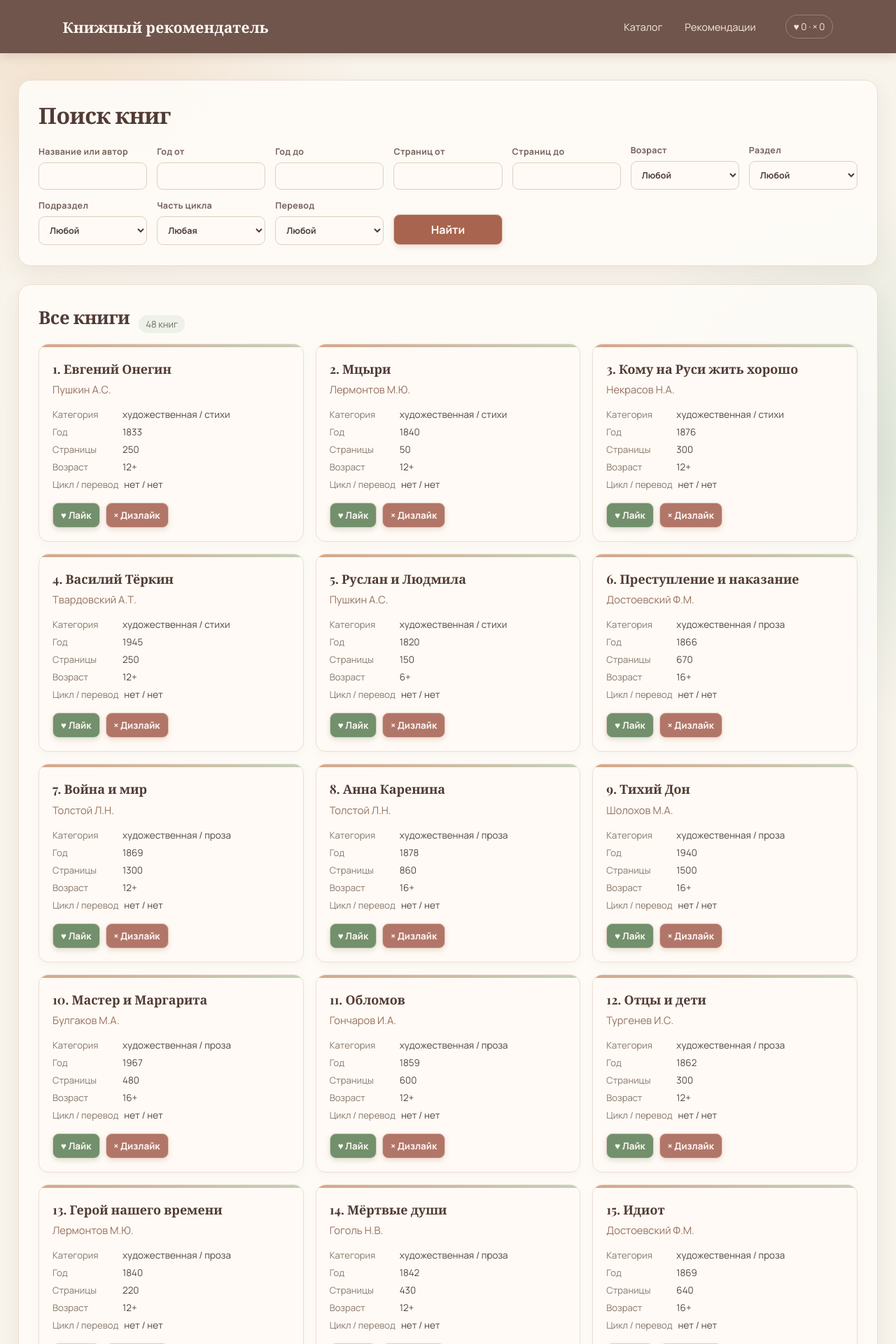
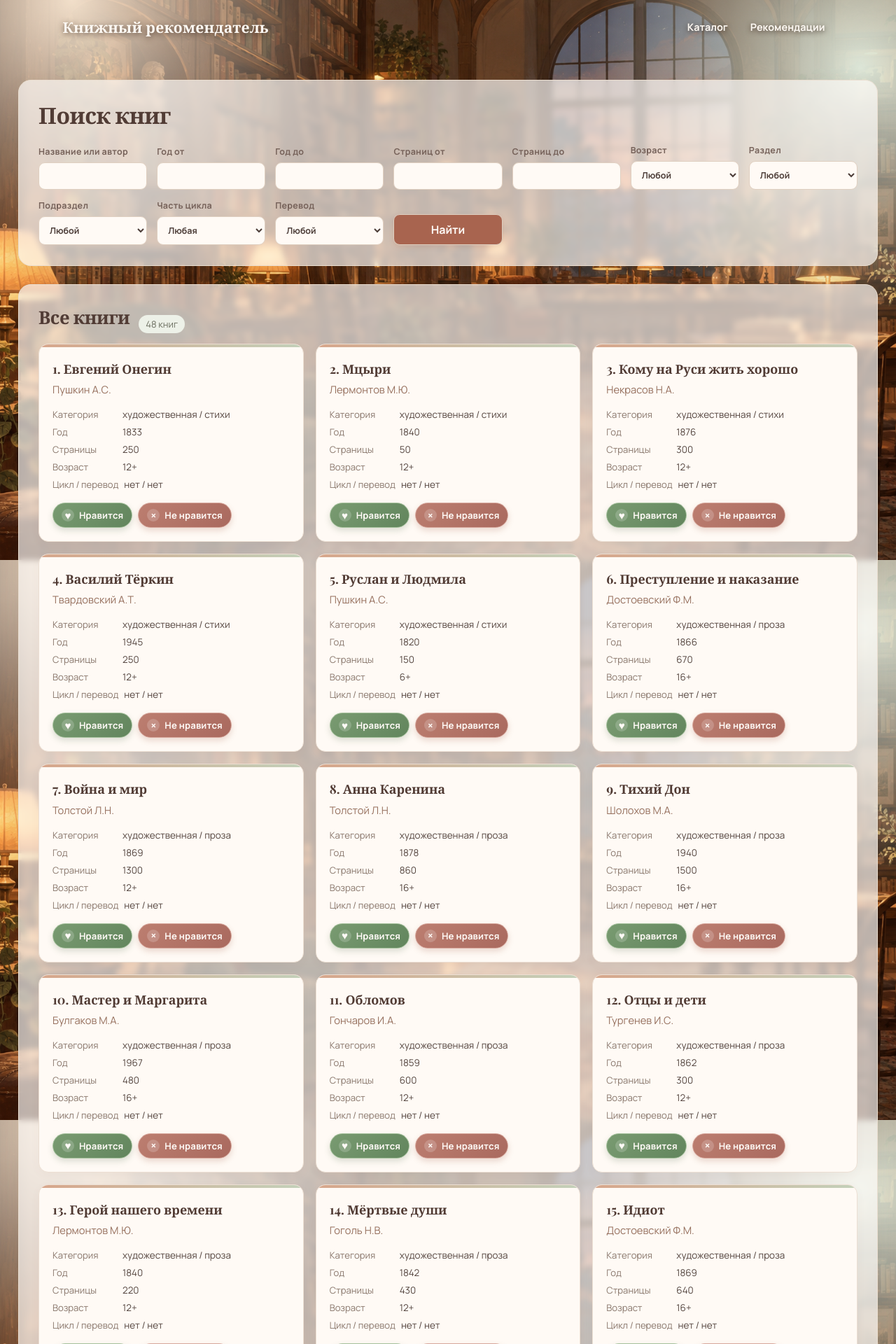
Before and after one commit to CakeForKit/ai-system, a FastAPI app: page / in a window 1280 px wide. Shown: the top 1920 px of the page at 70% size. Run offline with FastAPI, Linux system fonts and the light colour scheme; parts of the project's set-up code (start-up, migrations or seed data) failed here and were passed over.

Commit message:
lab3 v2 front v2

```diff
--- a/app/static/style.css
+++ b/app/static/style.css
@@ -15,7 +15,7 @@ body {
   background:
     radial-gradient(circle at 8% 0%, #f2dfca 0, transparent 26rem),
     radial-gradient(circle at 96% 12%, #dce5d7 0, transparent 24rem),
-    #f8f3eb;
+    url("/static/library-lamps.png") center / cover fixed no-repeat;
 }
 
 .header {
@@ -25,8 +25,8 @@ body {
   gap: 30px;
   padding: 0 7vw;
   color: #fffaf4;
-  background: #70554c;
-  box-shadow: 0 3px 14px #583a3129;
+  background: transparent;
+  box-shadow: none;
 }
 
 .brand {
@@ -37,17 +37,17 @@ body {
   font-weight: 700;
   letter-spacing: .01em;
   text-decoration: none;
+  text-shadow: 0 2px 8px #332018b8;
 }
 
 nav { display: flex; gap: 8px; }
-nav a { padding: 8px 12px; border-radius: 999px; color: #f8e9d9; font-size: .9rem; text-decoration: none; transition: background .18s ease, color .18s ease; }
-nav a:hover { color: #fff; background: #ffffff1c; }
-.counters { padding: 7px 11px; border: 1px solid #f6ddd04d; border-radius: 999px; color: #f9e9d9; font-size: .84rem; }
+nav a { padding: 8px 12px; border-radius: 999px; color: #fffaf4; font-size: .9rem; font-weight: 700; text-decoration: none; text-shadow: 0 2px 7px #332018b8; transition: background .18s ease, color .18s ease; }
+nav a:hover { color: #fff; background: #3e281d73; }
 
 main { max-width: 1440px; margin: 38px auto 54px; padding: 0 26px; }
-.search-panel, .results { border: 1px solid #eaded0; border-radius: 18px; background: #fffdf9d9; box-shadow: 0 10px 28px #6a4a3a12; }
-.search-panel { padding: 27px 28px 29px; }
-.results { margin-top: 26px; padding: 28px; }
+.search-panel, .results { border: 1px solid #eaded0; border-radius: 18px; background: #fffdf9e8; box-shadow: 0 10px 28px #6a4a3a18; }
+.search-panel { padding: 27px 28px 29px; background: #fffdf9ad; backdrop-filter: blur(4px); }
+.results { margin-top: 26px; padding: 28px; background: #fffdf9ad; backdrop-filter: blur(4px); }
 
 h1, h2 { margin: 0 0 20px; color: #513c35; font-family: "Playfair Display", Georgia, serif; font-weight: 700; letter-spacing: -.015em; }
 h1 { font-size: clamp(1.55rem, 2.5vw, 2rem); }
@@ -79,11 +79,12 @@ dt { min-width: 92px; color: #8a786d; font-size: .82rem; }
 dd { margin: 0; color: #554640; font-size: .84rem; }
 .actions { display: flex; align-items: center; flex-wrap: wrap; gap: 8px; }
 .actions form { margin: 0; }
-.actions button { padding: 8px 11px; font-size: .84rem; }
-.like { background: #72906c; box-shadow: 0 3px 7px #58785331; }
-.like:hover { background: #5e7959; }
-.dislike { background: #b27669; box-shadow: 0 3px 7px #9d58402b; }
-.dislike:hover { background: #995d52; }
+.actions button { display: inline-flex; align-items: center; gap: 7px; padding: 8px 12px; border: 1px solid transparent; border-radius: 999px; font-size: .82rem; letter-spacing: .01em; }
+.reaction-icon { display: inline-grid; width: 18px; height: 18px; place-items: center; border-radius: 50%; background: #ffffff2e; font-size: .95rem; line-height: 1; }
+.like { border-color: #a6c29d !important; background: linear-gradient(135deg, #799b71, #62855d); box-shadow: 0 4px 9px #58785336; }
+.like:hover { background: linear-gradient(135deg, #6d8d66, #557851); }
+.dislike { border-color: #d8a89d !important; background: linear-gradient(135deg, #bc7e70, #a9695e); box-shadow: 0 4px 9px #9d584036; }
+.dislike:hover { background: linear-gradient(135deg, #aa6c60, #94564e); }
 .reaction, .score { color: #81746b; font-size: .84rem; }
 .score { margin: 13px 0; color: #66745f; font-weight: 700; }
 .notice { padding: 16px; border: 1px solid #d6e0d0; border-radius: 10px; color: #576d52; background: #f0f5ec; }
@@ -91,7 +92,6 @@ dd { margin: 0; color: #554640; font-size: .84rem; }
 @media (max-width: 700px) {
   .header { gap: 14px; padding: 16px 24px; flex-wrap: wrap; }
   nav { order: 3; width: 100%; }
-  .counters { margin-left: auto; }
   main { margin-top: 24px; padding: 0 15px; }
   .search-panel, .results { padding: 20px 17px; }
 }
--- a/app/templates/index.html
+++ b/app/templates/index.html
@@ -13,7 +13,6 @@
       <a href="/">Каталог</a>
       <a href="/recommendations">Рекомендации</a>
     </nav>
-    <div class="counters">♥ {{ likes_count }} · × {{ dislikes_count }}</div>
   </header>
 
   <main>
@@ -64,8 +63,8 @@
             </dl>
             {% if book.score is not none %}<p class="score">Релевантность: {{ '%.3f'|format(book.score) }}</p>{% endif %}
             <div class="actions">
-              <form action="/feedback/{{ book.id }}" method="post"><input type="hidden" name="action" value="like"><input type="hidden" name="return_to" value="{% if view == 'recommendations' %}/recommendations{% else %}/{% endif %}"><button class="like" type="submit">♥ Лайк</button></form>
-              <form action="/feedback/{{ book.id }}" method="post"><input type="hidden" name="action" value="dislike"><input type="hidden" name="return_to" value="{% if view == 'recommendations' %}/recommendations{% else %}/{% endif %}"><button class="dislike" type="submit">× Дизлайк</button></form>
+              <form action="/feedback/{{ book.id }}" method="post"><input type="hidden" name="action" value="like"><input type="hidden" name="return_to" value="{% if view == 'recommendations' %}/recommendations{% else %}/{% endif %}"><button class="like" type="submit"><span class="reaction-icon" aria-hidden="true">♥</span>Нравится</button></form>
+              <form action="/feedback/{{ book.id }}" method="post"><input type="hidden" name="action" value="dislike"><input type="hidden" name="return_to" value="{% if view == 'recommendations' %}/recommendations{% else %}/{% endif %}"><button class="dislike" type="submit"><span class="reaction-icon" aria-hidden="true">×</span>Не нравится</button></form>
               {% if book.reaction %}<span class="reaction">Ваш выбор: {{ 'лайк' if book.reaction == 'like' else 'дизлайк' }}</span>{% endif %}
             </div>
           </article>
```
Also changed, not shown: app/static/library-lamps.png (added), 1 other file.
